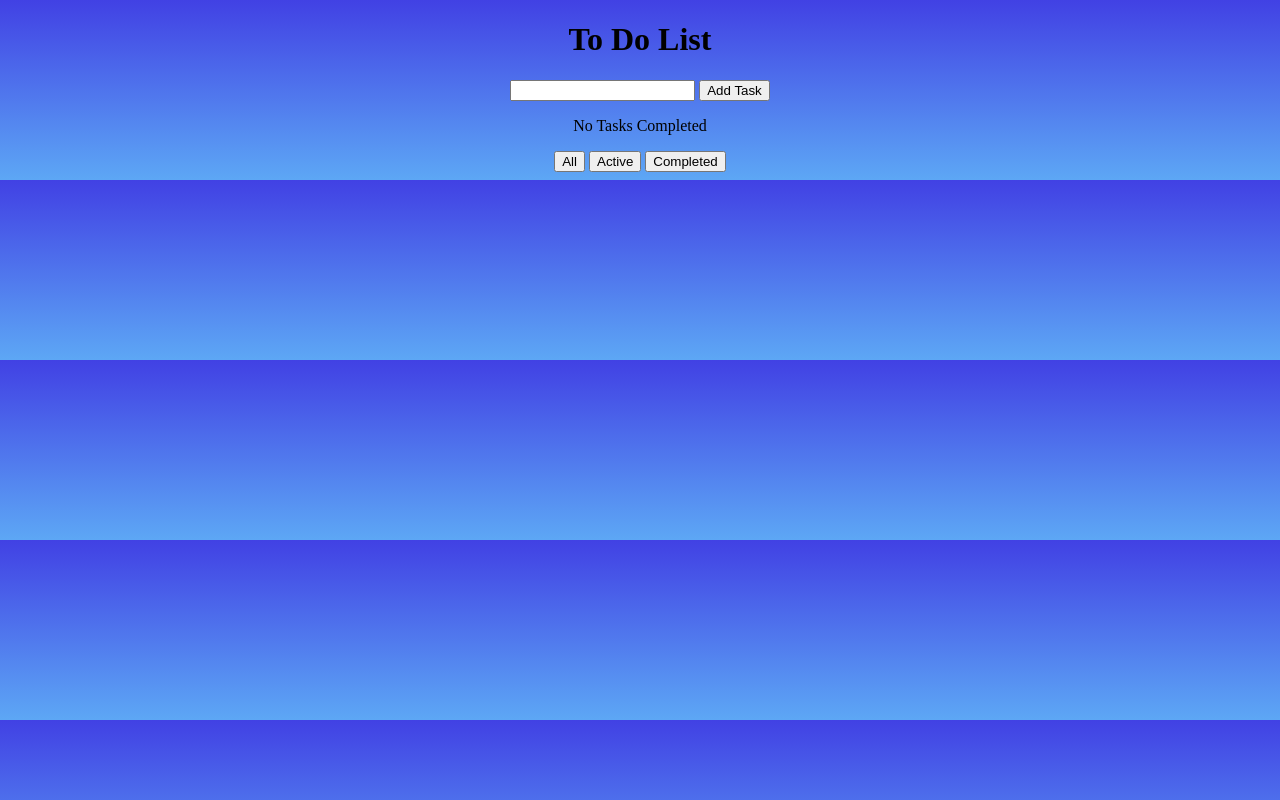
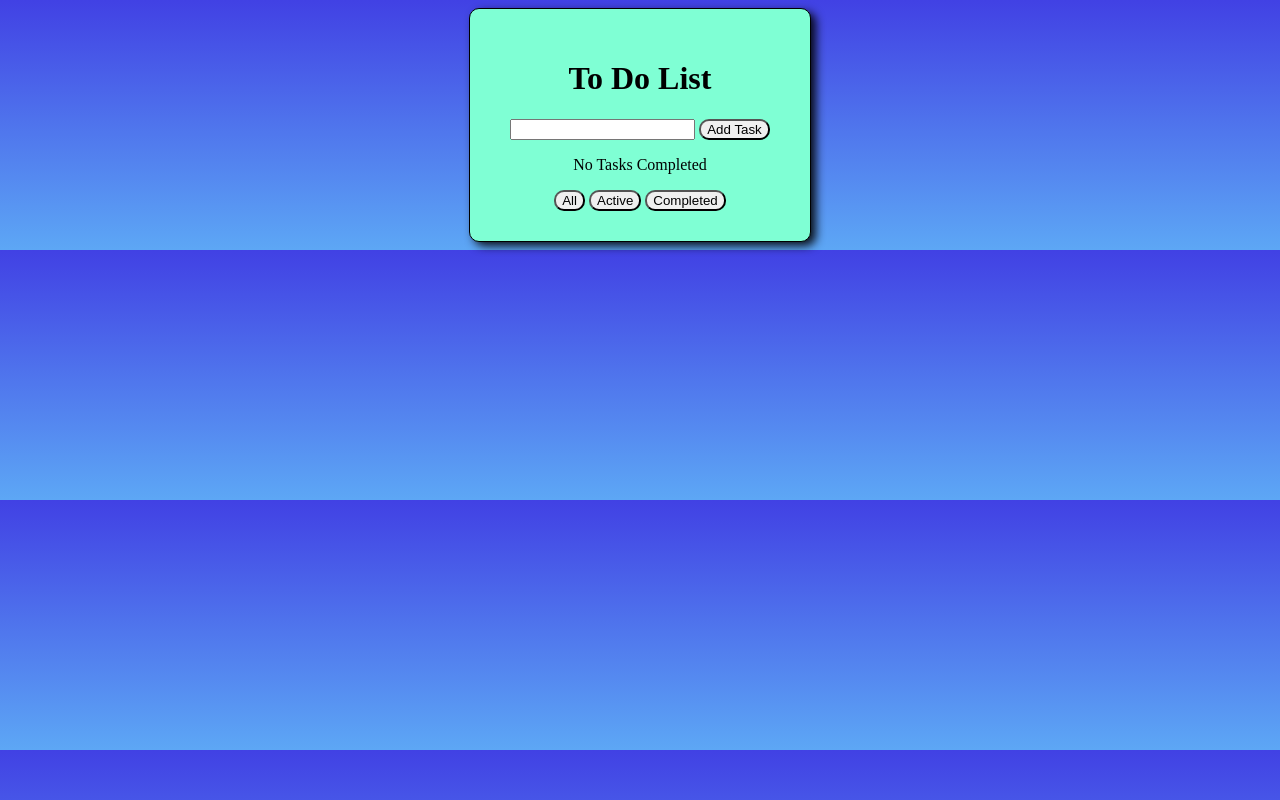
Before and after one commit to luce-vision/SBA-Mod316, a plain HTML site: page index.html in a window 1280 px wide. Drawn offline with Linux system fonts and the light colour scheme.

Commit message:
Updated CSS styling of the To-Do List container

```diff
--- a/style.css
+++ b/style.css
@@ -1,7 +1,20 @@
 body {
     background-image: linear-gradient(to bottom, rgb(65, 65, 228), rgb(93, 167, 245));
+    display: grid;
+    place-items: center;
+
 }
 
 #container {
    text-align: center;
+   background-color: aquamarine;
+   border: 1px, solid;
+   border-radius: 10px;
+   padding: 30px 40px;
+   box-shadow: 5px 4px 10px rgba(0,0,0,0.9);
+
 }
+
+button {
+    border-radius: 10px;
+}
```
